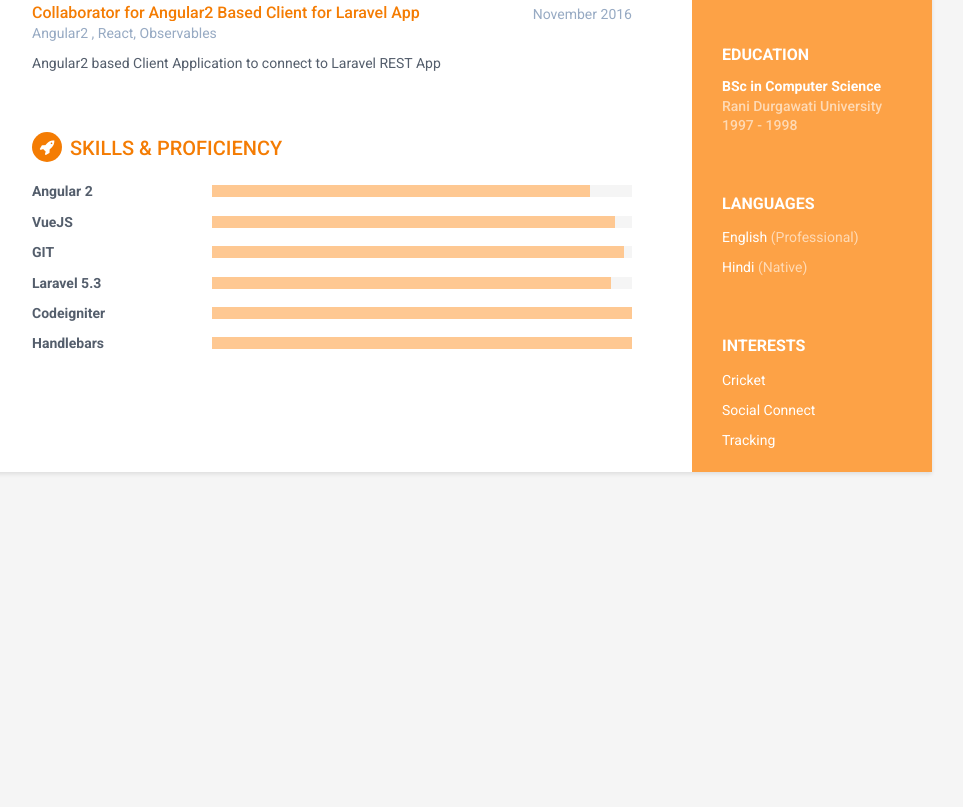
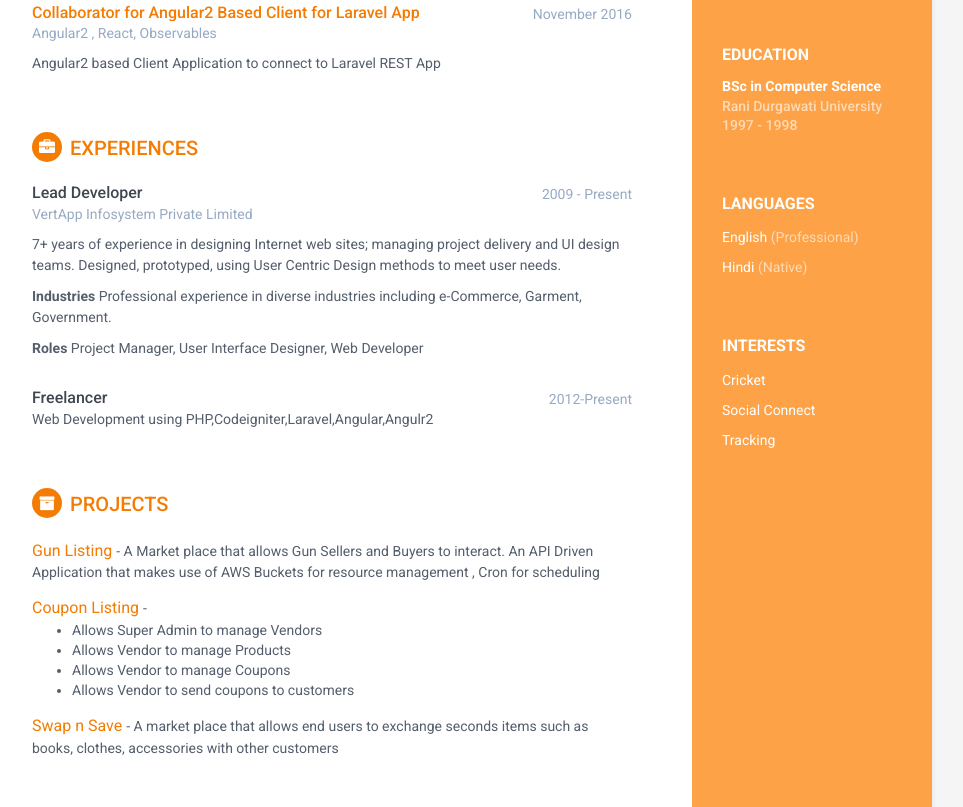
Before and after one commit to sourabh-cloud/sourabh-cloud.github.io, a plain HTML site: page index.html in a window 1280 px wide. Shown: the part 653-1460 px from the top of the page, without its empty margins (188-1151 px from the left). Before the commit the page ends 1245 px from the top, so only its background shows below. Drawn offline with Linux system fonts and the light colour scheme.

Commit message:
Update Projects

```diff
--- a/index.html
+++ b/index.html
@@ -19,11 +19,14 @@
 
         <!-- Theme CSS -->
         <link id="theme-style" rel="stylesheet" href="assets/css/styles-5.css">
+        <link rel="shortcut icon" href="/favicon.ico" type="image/x-icon">
+        <link rel="icon" href="/favicon.ico" type="image/x-icon">
         <!-- HTML5 shim and Respond.js for IE8 support of HTML5 elements and media queries -->
         <!--[if lt IE 9]>
           <script src="https://oss.maxcdn.com/html5shiv/3.7.2/html5shiv.min.js"></script>
           <script src="https://oss.maxcdn.com/respond/1.4.2/respond.min.js"></script>
         <![endif]-->
+
     </head>
 
     <body>
@@ -104,7 +107,7 @@
                         </p>
                     </div><!--//summary-->
                 </section><!--//section-->
-
+                <!-- =============================================================================== -->
                 <section class="section experiences-section">
                     <h2 class="section-title"><i class="fa fa-briefcase"></i>Showcase</h2>
 
@@ -127,7 +130,7 @@
 
                         </div><!--//details-->
                     </div><!--//item-->
-                          <div class="item">
+                    <div class="item">
                         <div class="meta">
                             <div class="upper-row">
                                 <h3 class="job-title">
@@ -185,11 +188,102 @@
 
                         </div><!--//details-->
                     </div><!--//item-->
+                </section><!--//section-->
+                <!-- =============================================================================== -->
+                <section class="section experiences-section">
+                    <h2 class="section-title"><i class="fa fa-briefcase"></i>Experiences</h2>
+
+                    <div class="item">
+                        <div class="meta">
+                            <div class="upper-row">
+                                <h3 class="job-title">Lead Developer</h3>
+                                <div class="time">2009 - Present</div>
+                            </div><!--//upper-row-->
+                            <div class="company">VertApp Infosystem Private Limited</div>
+                        </div><!--//meta-->
+                        <div class="details">
+                            <p>
+                                7+ years of experience in designing Internet web sites;
+                                managing project delivery and UI design teams.
+                                Designed, prototyped,  using User Centric Design methods to meet user needs.
+                            </p>
+                            <p>
+                                <b>Industries</b>
+                                Professional experience in diverse industries including  e-Commerce, Garment, Government.
+                            </p>
+                            <p>
+
+                                <b>Roles</b>
+                                Project Manager, User Interface Designer, Web Developer
+                            </p>
+
+
+                        </div><!--//details-->
+                    </div><!--//item-->
+
+                    <div class="item">
+                        <div class="meta">
+                            <div class="upper-row">
+                                <h3 class="job-title">Freelancer</h3>
+                                <div class="time">2012-Present</div>
+                            </div><!--//upper-row-->
+
+                        </div><!--//meta-->
+                        <div class="details">
+                            <p>
+                                Web Development using PHP,Codeigniter,Laravel,Angular,Angulr2
+                            </p>
+
+
+                        </div><!--//details-->
+                    </div><!--//item-->
 
 
 
                 </section><!--//section-->
 
+                <section class="section projects-section">
+                    <h2 class="section-title"><i class="fa fa-archive">
+                        </i>Projects</h2>
+                    <div class="item">
+                        <span class="project-title">
+                            <a href="#">Gun Listing</a>
+                        </span>
+                        -
+                        <span class="project-tagline">
+                            A Market place that allows Gun Sellers and Buyers to interact.
+                            An API Driven Application that makes use of AWS Buckets for resource management , Cron for scheduling
+                        </span>
+                    </div><!--//item-->
+                    <div class="item">
+                        <span class="project-title">
+                            <a href="#">Coupon Listing</a>
+                        </span>
+                        -
+                        <span class="project-tagline">
+                            <ul>
+                                <li>Allows Super Admin to manage Vendors</li>
+                                <li>Allows Vendor to manage Products</li>
+                                <li>Allows Vendor to manage Coupons</li>
+                                <li>Allows Vendor to send coupons to customers</li>
+                            </ul>
+                        </span>
+                    </div><!--//item-->
+                    <div class="item">
+                        <span class="project-title">
+                            <a href="#">Swap n Save</a>
+                        </span>
+                        -
+                        <span class="project-tagline">
+                            A market place that allows end users to exchange seconds items such as books, clothes,
+                            accessories with other customers
+                        </span>
+                    </div><!--//item-->
+
+
+                </section><!--//section
+                <!-- =============================================================================== -->
+                <!-- =============================================================================== -->
                 <section class="skills-section section">
                     <h2 class="section-title"><i class="fa fa-rocket"></i>Skills &amp; Proficiency</h2>
                     <div class="skillset">
@@ -202,7 +296,7 @@
                             </div><!--//level-bar-->
                         </div><!--//item-->
 
-  <div class="item">
+                        <div class="item">
                             <h3 class="level-title">VueJS</h3>
                             <div class="level-bar">
                                 <div class="level-bar-inner" data-level="96%">
```
